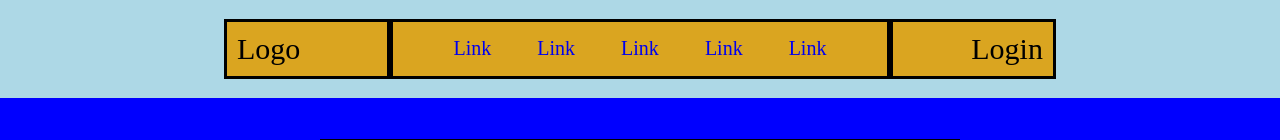
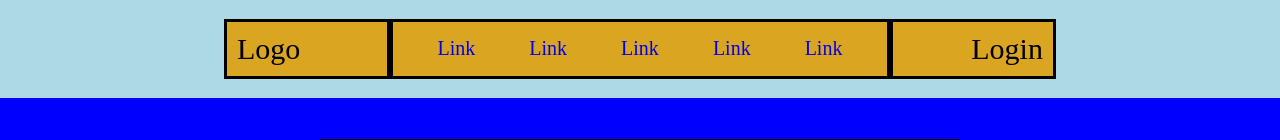
Before and after one commit to AlessandroCarrozza/htmlcss-struttura-discord, a plain HTML site: page index.html in a window 1280 px wide. Shown: the top 140 px of the page. Drawn offline with Linux system fonts and the light colour scheme.

Commit message:
Progetto terminato

```diff
--- a/css/style.css
+++ b/css/style.css
@@ -14,13 +14,13 @@
 
 header{
     height: 650px;
+    background-color: lightblue;
 }
 
 /* header top */
 
 .header-top{
     height: 15%;
-    background-color: lightblue;
     justify-content: center;
     align-items: center;
 }
@@ -65,8 +65,9 @@ header .links{
     align-items: center;
 }
 
-header .links > div{
-    margin: 0 3px;
+header .links li{
+    padding: 3px 7px;
+    list-style-type: none;
 }
 
 header .links a{
--- a/index.html
+++ b/index.html
@@ -18,11 +18,13 @@
                 <div class="bar flex">
                     <div class="logo flex">Logo</div>
                     <div class="links flex">
-                        <div><a href="#">Link</a></div>
-                        <div><a href="#">Link</a></div>
-                        <div><a href="#">Link</a></div>
-                        <div><a href="#">Link</a></div>
-                        <div><a href="#">Link</a></div>
+                        <ul class="flex">
+                            <li><a href="#">Link</a></li>
+                            <li><a href="#">Link</a></li>
+                            <li><a href="#">Link</a></li>
+                            <li><a href="#">Link</a></li>
+                            <li><a href="#">Link</a></li>
+                        </ul>
                     </div>
                     <div class="login-button flex">Login</div>
                 </div>
```
